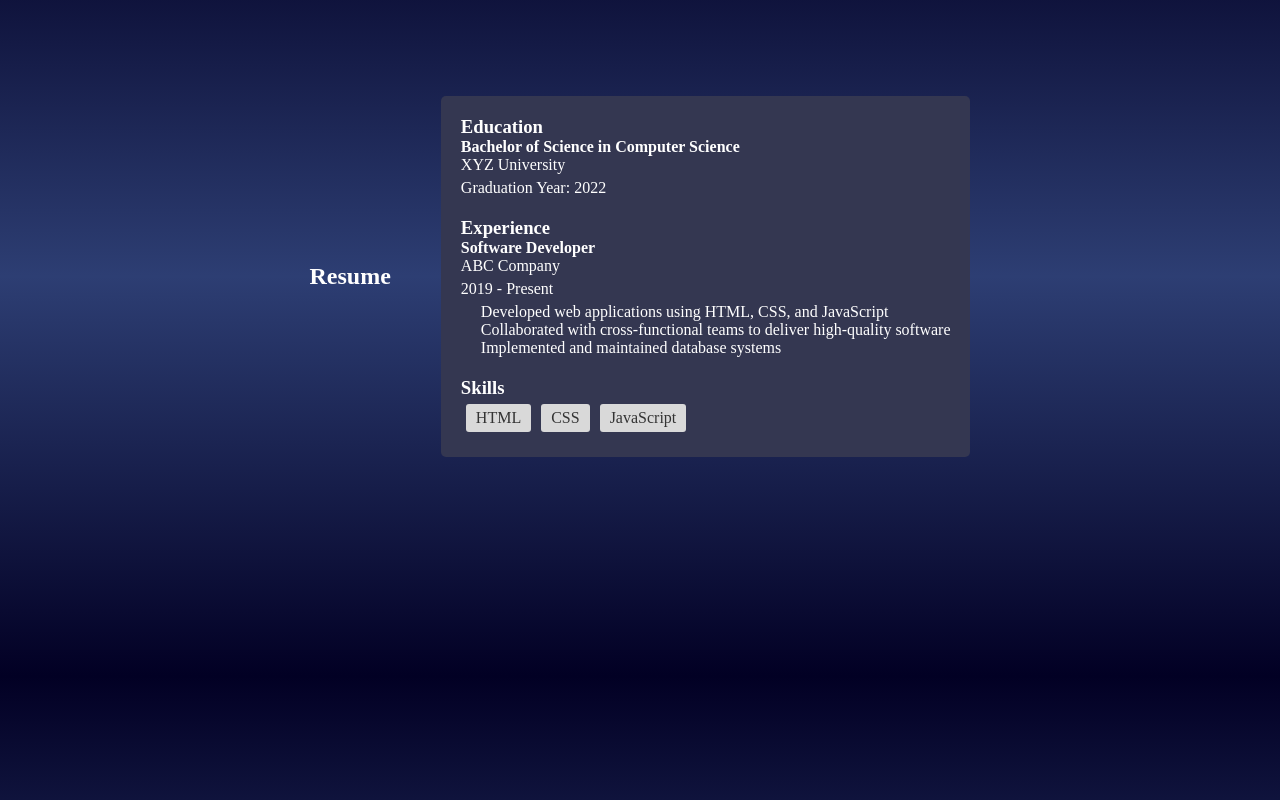
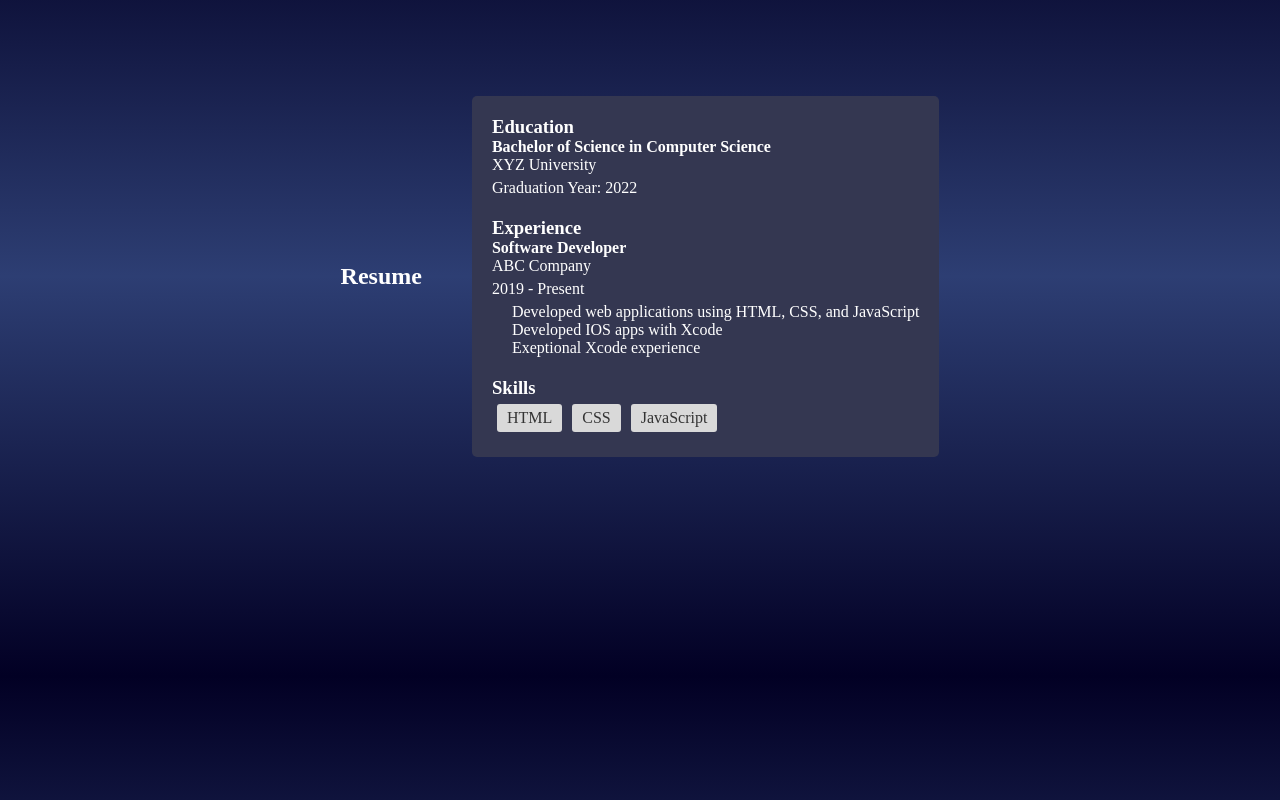
Before and after one commit to ZachMedeiros/ZachMedeiros.github.io, a plain HTML site: page index.html in a window 1280 px wide. Shown: the part 1724-2524 px from the top of the page. Drawn offline with Linux system fonts and the light colour scheme.

Commit message:
Update index.html

```diff
--- a/index.html
+++ b/index.html
@@ -77,8 +77,8 @@
             <p class="item-details">2019 - Present</p>
             <ul class="item-description">
               <li>Developed web applications using HTML, CSS, and JavaScript</li>
-              <li>Collaborated with cross-functional teams to deliver high-quality software</li>
-              <li>Implemented and maintained database systems</li>
+              <li>Developed IOS apps with Xcode</li>
+              <li>Exeptional Xcode experience</li>
             </ul>
           </div>
         </div>
@@ -95,11 +95,14 @@
   </div>
 
   <div class="container" id="contact info">
+
     <div class="slides ">
+
       <div id='intro'>
-        Which over links. 4 different color schemes. Which one do you like?
+
       </div>
       <div id='contact-info'>
+
         <div class='links'>
 
           <a href='https://www.linkedin.com/in/zach-medeiros-a41943272/' target='_blank'>
```
